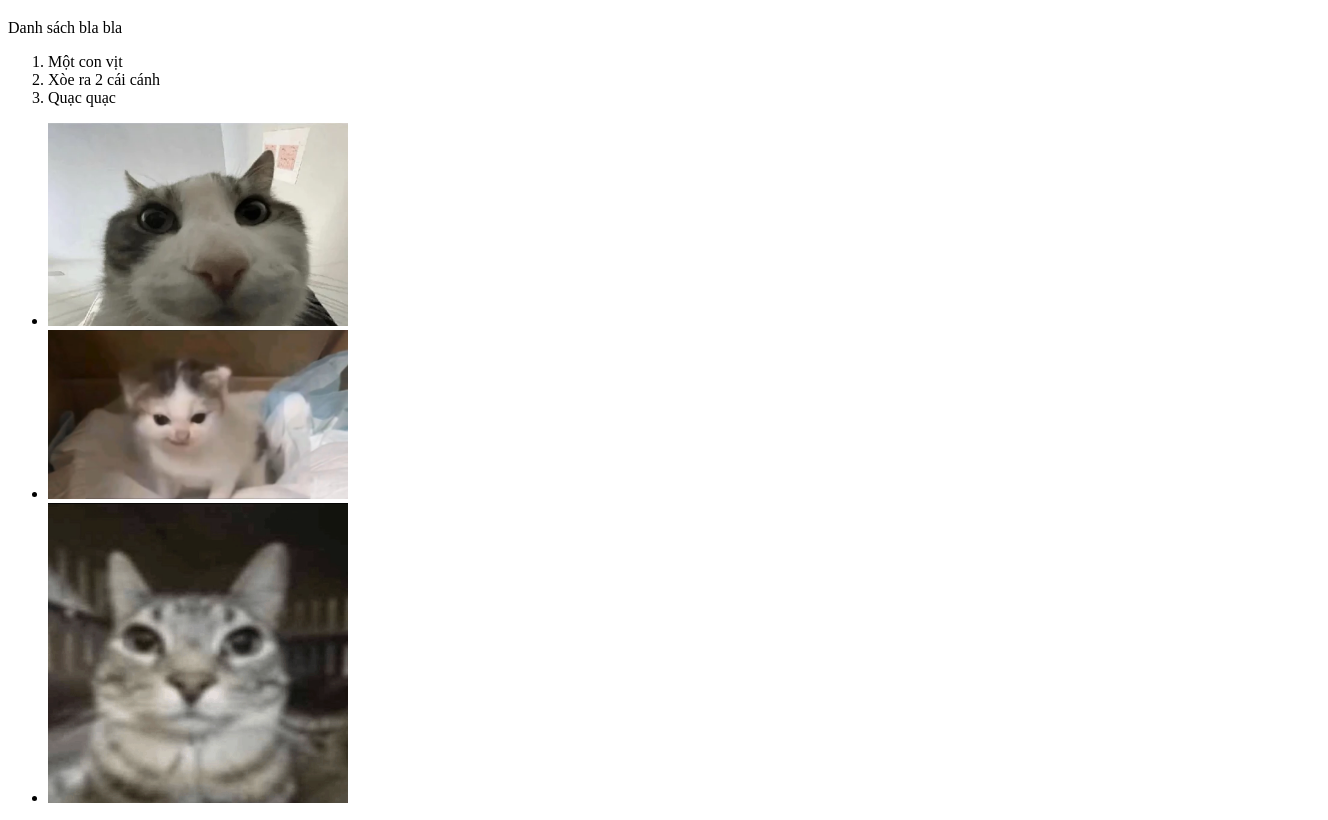
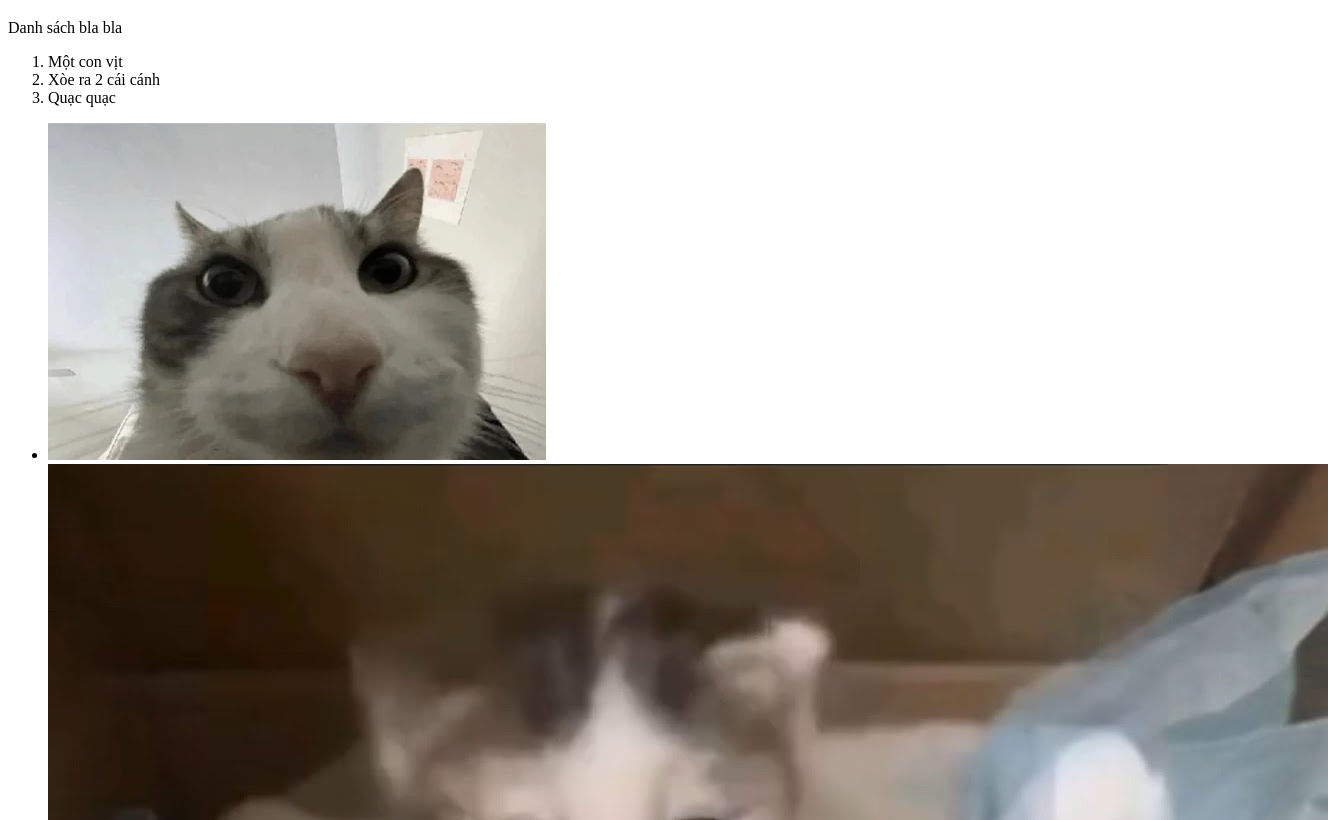
Before and after one commit to nhnhat/nhnhat.github.io, a plain HTML site: page index.html in a window 1280 px wide. Shown: the part 61-881 px from the top of the page, 1328 px wide, since content can reach past the window. Drawn offline with Linux system fonts and the light colour scheme.

Commit message:
commit 2

```diff
--- a/index.html
+++ b/index.html
@@ -19,9 +19,9 @@
         </ol>
 
         <ul>
-            <li><img src="./img/meme_meo_1.webp" alt="meme_meo_1" width="300px" title="meme_meo_1"></li>
-            <li><img src="./img/meme_meo_2.jpg" alt="meme_meo_2" width="300px" title="meme_meo_2"></li>
-            <li><img src="./img/meme_meo_3.png" alt="meme_meo_3" width="300px" title="meme_meo_3"></li>
+            <li><img src="./img/meme_meo_1.webp" alt="meme_meo_1"  title="meme_meo_1"></li>
+            <li><img src="./img/meme_meo_2.jpg" alt="meme_meo_2" title="meme_meo_2"></li>
+            <li><img src="./img/meme_meo_3.png" alt="meme_meo_3" title="meme_meo_3"></li>
         </ul>
 
         <a href="https://www.w3schools.com/html/html5_semantic_elements.asp" target="_blank">Link hướng dẫn semantic tags</a>
```
